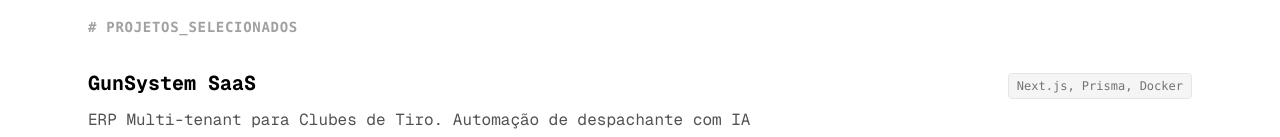
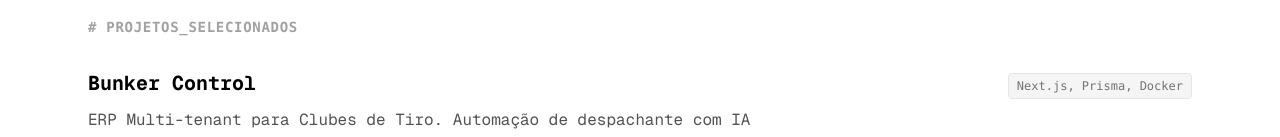
Before and after one commit to gutoberny/portfolio-gberny, a Next.js app: page / in a window 1280 px wide. Shown: the part 588-725 px from the top of the page. Built offline with nearby package versions, Linux system fonts and the light colour scheme.

Commit message:
chore: rename GunSystem to Bunker Control

```diff
--- a/src/app/page.tsx
+++ b/src/app/page.tsx
@@ -18,7 +18,7 @@ export default function Home() {
 
   const projects = [
     {
-       name: "GunSystem SaaS",
+       name: "Bunker Control",
        desc: {
          pt: "ERP Multi-tenant para Clubes de Tiro. Automação de despachante com IA e Gestão Financeira.",
          en: "Multi-tenant ERP for Shooting Clubs. AI Dispatcher Automation and Financial Management.",
--- a/src/data/cv.ts
+++ b/src/data/cv.ts
@@ -6,7 +6,7 @@ export const CV = {
       experience: [
         {
           role: "Lead Product Engineer (Founder)",
-          company: "GunSystem SaaS",
+          company: "Bunker Control",
           date: "2025 - Presente",
           description: "Desenvolvendo um ERP completo para gestão de Clubes de Tiro. Arquitetura Multi-tenant, Automação de Despachante com IA (processamento de documentos e geração de processos), Módulos Financeiros Integrados e deploy via Docker em VPS Linux."
         },
@@ -44,7 +44,7 @@ export const CV = {
         experience: [
           {
             role: "Lead Product Engineer (Founder)",
-            company: "GunSystem SaaS",
+            company: "Bunker Control",
             date: "2025 - Present",
             description: "Building a complete ERP for Shooting Club management. Multi-tenant architecture, AI Dispatcher Automation (document processing & workflow generation), Integrated Financial Modules, and Docker deployment on Linux VPS."
           },
```
